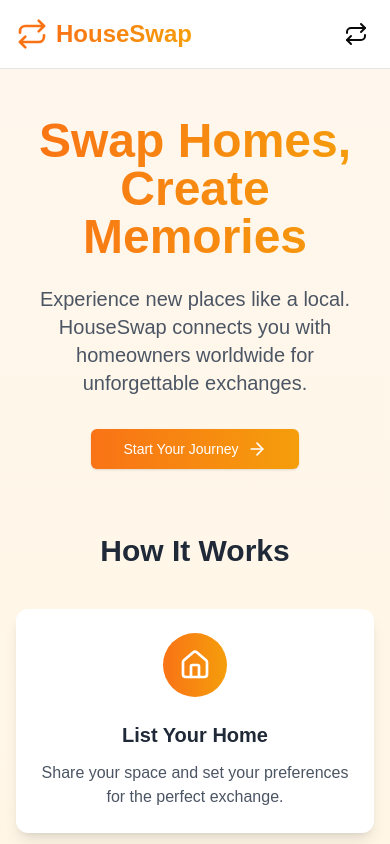
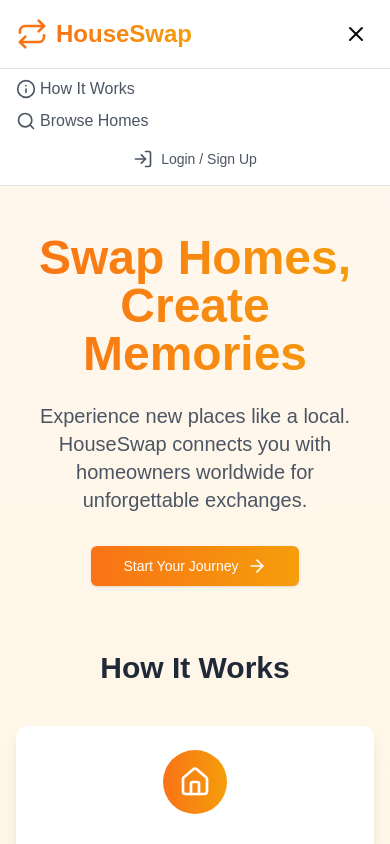
Before and after one commit to Snoeprol/homeswap, a Next.js app: page / in a window 390 px wide. Both pictures are taken after a click on the button 356 px from the left and 34 px from the top of the page. Shown: the top 844 px of the page. Built offline with nearby package versions, Linux system fonts and the light colour scheme; no server answers.

Commit message:
update navbar

```diff
--- a/src/app/navbar.tsx
+++ b/src/app/navbar.tsx
@@ -4,7 +4,7 @@
 import Link from "next/link";
 import { useRouter } from 'next/navigation';
 import { Button } from "@/components/ui/button";
-import { RepeatIcon, InfoIcon, SearchIcon, UserIcon, LogInIcon, HomeIcon, LogOutIcon, MessageCircleIcon } from "lucide-react";
+import { RepeatIcon, InfoIcon, SearchIcon, UserIcon, LogInIcon, HomeIcon, LogOutIcon, MessageCircleIcon, MenuIcon, XIcon } from "lucide-react";
 import { auth, database } from '@/lib/firebase';
 import { User } from 'firebase/auth';
 import { ref, onValue, off } from 'firebase/database';
@@ -21,6 +21,7 @@
   const [user, setUser] = useState<User | null>(null);
   const [isLoading, setIsLoading] = useState(true);
   const [chats, setChats] = useState<Chat[]>([]);
+  const [isMobileMenuOpen, setIsMobileMenuOpen] = useState(false);
   const router = useRouter();
 
   useEffect(() => {
@@ -63,19 +64,16 @@
     }
   };
 
+  const toggleMobileMenu = () => {
+    setIsMobileMenuOpen(!isMobileMenuOpen);
+  };
+
   if (isLoading) {
     return <div>Loading...</div>;
   }
 
-  return (
-    <header className="sticky top-0 z-50 border-b bg-white/80 backdrop-blur-md">
-      <div className="container mx-auto px-4">
-        <nav className="flex justify-between items-center py-4">
-          <Link href="/" className="flex items-center space-x-2">
-            <RepeatIcon className="h-8 w-8 text-orange-500" />
-            <span className="text-2xl font-bold bg-gradient-to-r from-orange-500 to-amber-500 bg-clip-text text-transparent">HouseSwap</span>
-          </Link>
-          <div className="hidden md:flex space-x-4 items-center">
+  const NavItems = () => (
+    <>
       <Link href="/how-it-works" className="flex items-center text-gray-600 hover:text-orange-500 transition-colors">
         <InfoIcon className="h-5 w-5 mr-1" />
         How It Works
@@ -113,12 +111,32 @@
           </Link>
         </Button>
       )}
+    </>
+  );
+
+  return (
+    <header className="sticky top-0 z-50 border-b bg-white/80 backdrop-blur-md">
+      <div className="container mx-auto px-4">
+        <nav className="flex justify-between items-center py-4">
+          <Link href="/" className="flex items-center space-x-2">
+            <RepeatIcon className="h-8 w-8 text-orange-500" />
+            <span className="text-2xl font-bold bg-gradient-to-r from-orange-500 to-amber-500 bg-clip-text text-transparent">HouseSwap</span>
+          </Link>
+          <div className="hidden md:flex space-x-4 items-center">
+            <NavItems />
           </div>
-          <Button variant="ghost" size="icon" className="md:hidden">
-            <RepeatIcon className="h-6 w-6" />
+          <Button variant="ghost" size="icon" className="md:hidden" onClick={toggleMobileMenu}>
+            {isMobileMenuOpen ? <XIcon className="h-6 w-6" /> : <MenuIcon className="h-6 w-6" />}
           </Button>
         </nav>
       </div>
+      {isMobileMenuOpen && (
+        <div className="md:hidden bg-white border-t">
+          <div className="container mx-auto px-4 py-2 flex flex-col space-y-2">
+            <NavItems />
+          </div>
+        </div>
+      )}
     </header>
   );
 }
```
Lines whose indentation alone changed are shown as unchanged.
